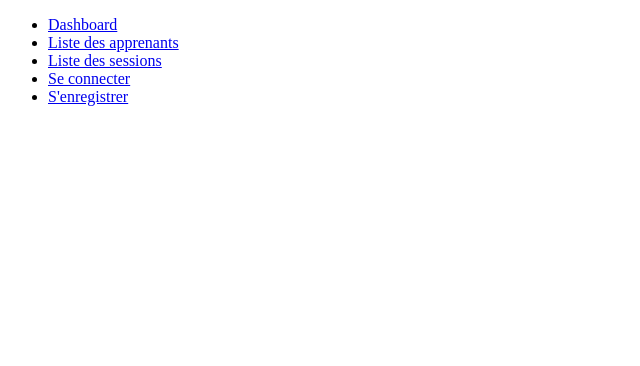
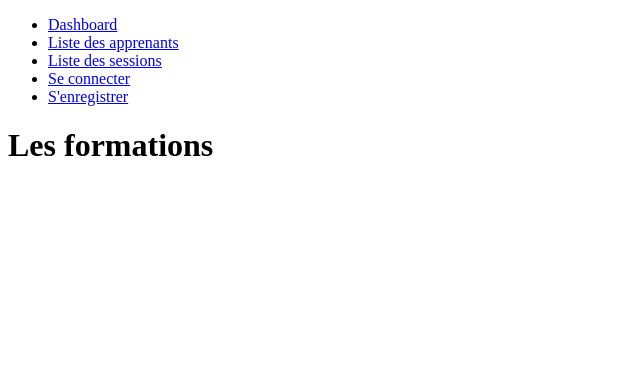
Before and after one commit to AnotheerDev/Sessions, a Symfony app: template templates/formation/index.html.twig in a window 1280 px wide. Shown: the top 366 px of the page, without its empty margins (0-640 px from the left). Run offline with Twig, Linux system fonts and the light colour scheme; the template is opened without the code that fills it, so the values that code supplies are empty; some libraries are stand-ins or nearby versions.

Commit message:
add foreach formation

```diff
--- a/templates/formation/index.html.twig
+++ b/templates/formation/index.html.twig
@@ -4,4 +4,10 @@
 
 {% block body %}
 
+    <h1>Les formations</h1>
+
+    {% for formation in formations %}
+        {{ formation}}
+    {% endfor %}
+
 {% endblock %}
```
